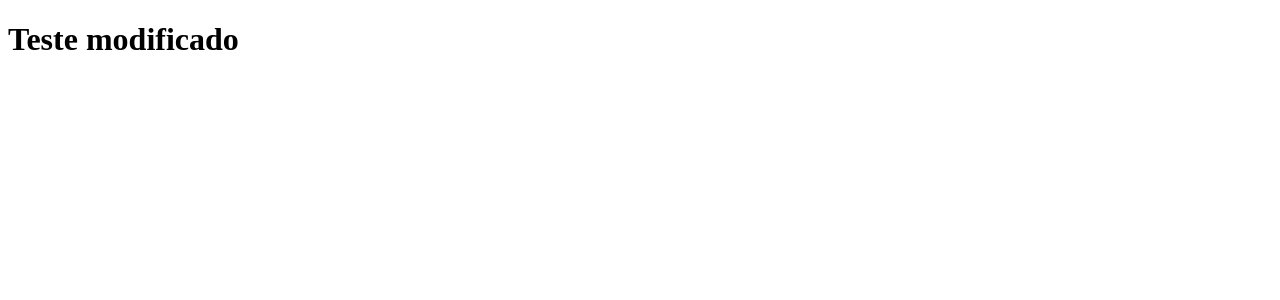
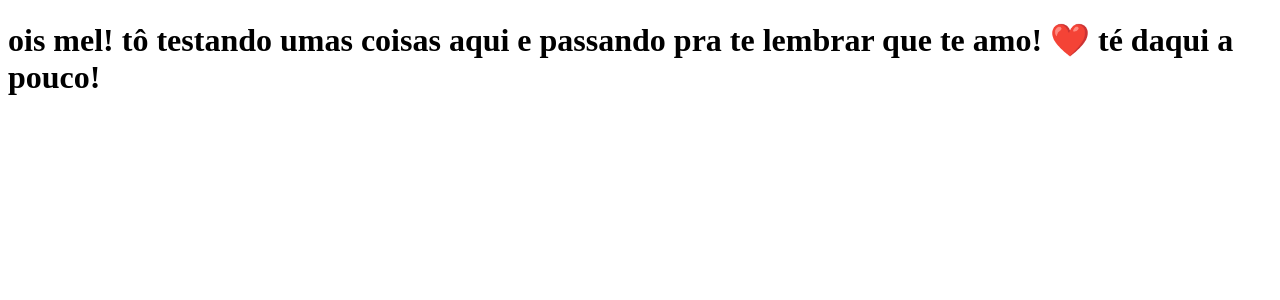
Before and after one commit to ariencchi/clone-tabnews, a Next.js app: page / in a window 1280 px wide. Shown: the top 300 px of the page. Built offline with nearby package versions, Linux system fonts and the light colour scheme.

Commit message:
alteração da frase

```diff
--- a/pages/index.js
+++ b/pages/index.js
@@ -1,5 +1,5 @@
 function Home() {
-    return <h1>Teste modificado</h1>
-}
+    return <h1>ois mel! tô testando umas coisas aqui e passando pra te lembrar que te amo! ❤️ té daqui a pouco!</h1>
+    }
 
 export default Home;
```
